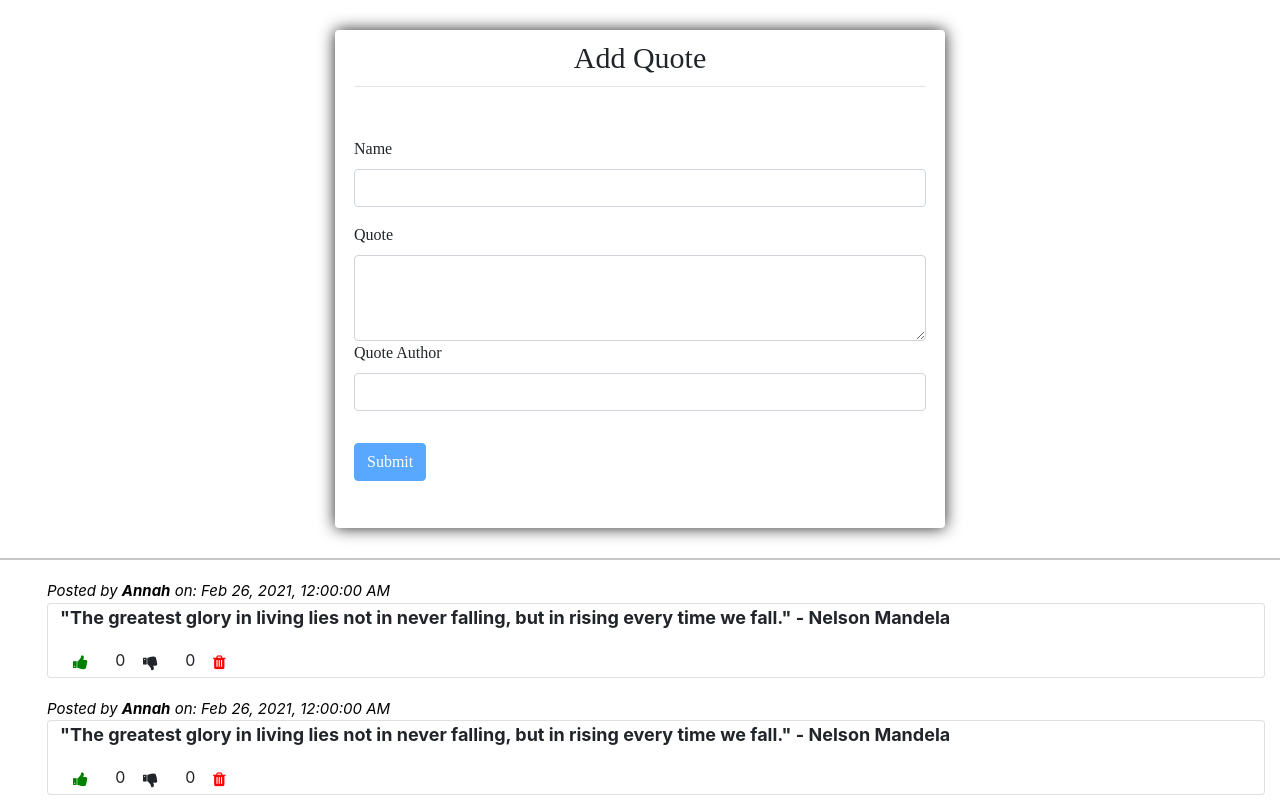
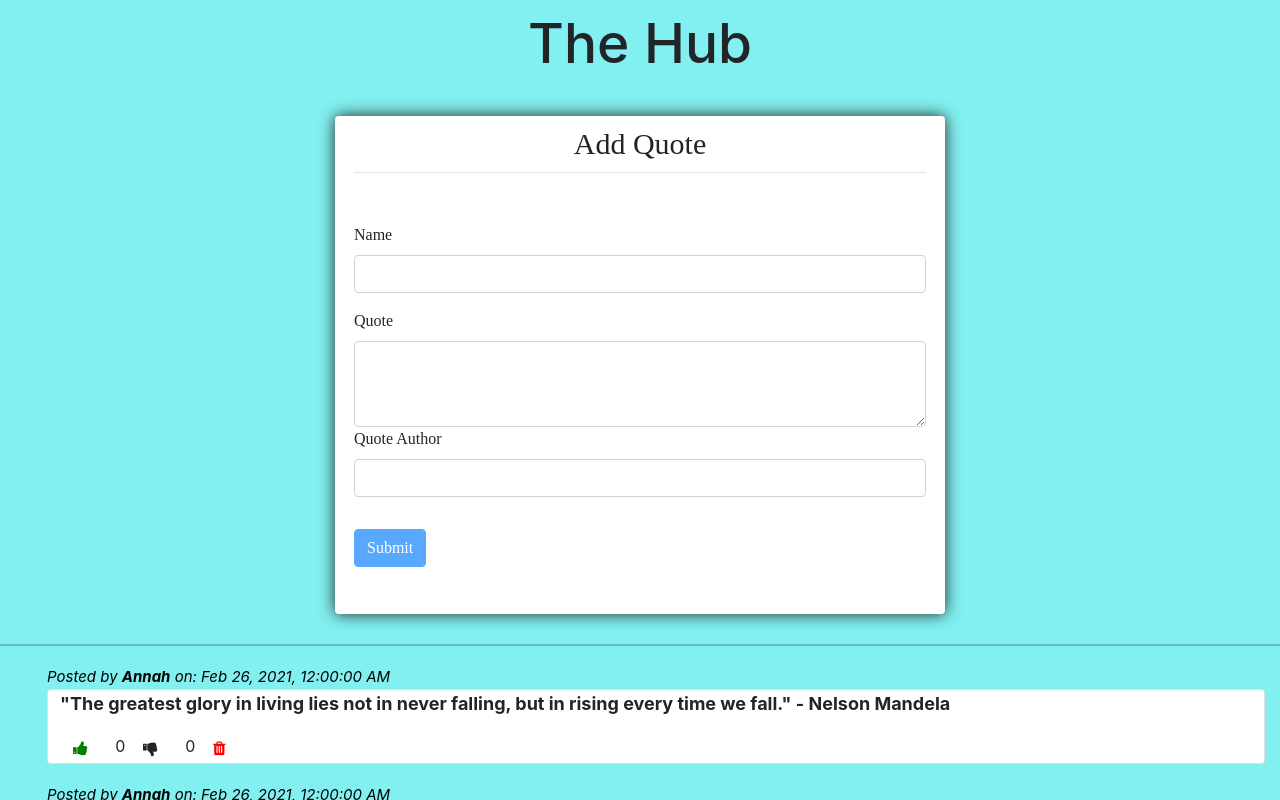
Before and after one commit to savanahatieno/quoteapp1, an Angular app: page / in a window 1280 px wide. Shown: the top 800 px of the page. Built offline with nearby package versions, Linux system fonts and the light colour scheme.

Commit message:
edited quotes and added unshift

```diff
--- a/src/app/quotes-form/quotes-form.component.css
+++ b/src/app/quotes-form/quotes-form.component.css
@@ -57,6 +57,12 @@ h2 {
   color: darken(#e5e5e5, 50%);
   border-bottom: solid 1px #e5e5e5;
 }
+h1 {
+  padding: 10px;
+  text-align: center;
+  font-size: 55px;
+}
+
 /* .form-group {
   margin: 0 0 3em 0;
   position: relative;
--- a/src/app/quotes-form/quotes-form.component.html
+++ b/src/app/quotes-form/quotes-form.component.html
@@ -1,4 +1,7 @@
+<body>
+  <div class="background">
     <div class="container-fluid col-md-6">
+      <h1>The Hub</h1>
       <form (ngSubmit)="submitQuote(); quoteForm.reset()" #quoteForm="ngForm">
         <h2>Add Quote</h2>
         <div class="form-group">
@@ -47,3 +50,5 @@
         </div>
       </form>
     </div>
+  </div>
+</body>
--- a/src/styles.css
+++ b/src/styles.css
@@ -18,3 +18,7 @@
   display: inline-flex;
   flex-direction: row;
 }
+
+body {
+  background-color: rgb(130, 240, 240);
+}
```
Lines whose indentation alone changed are shown as unchanged.
